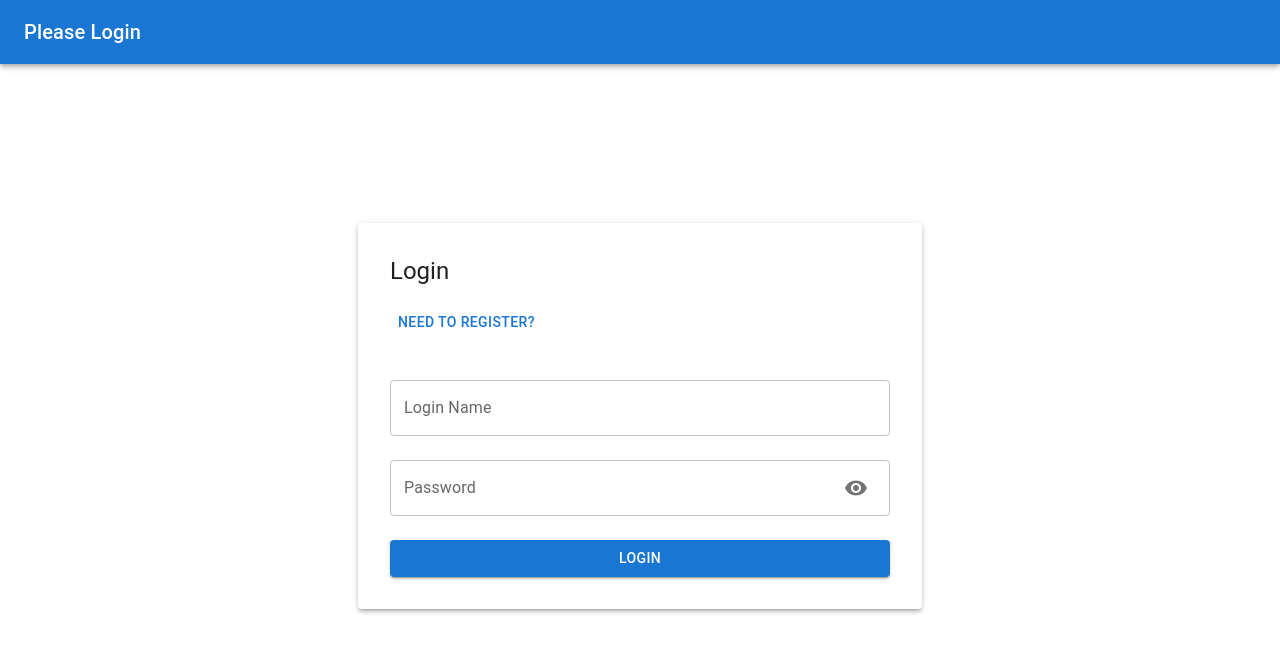
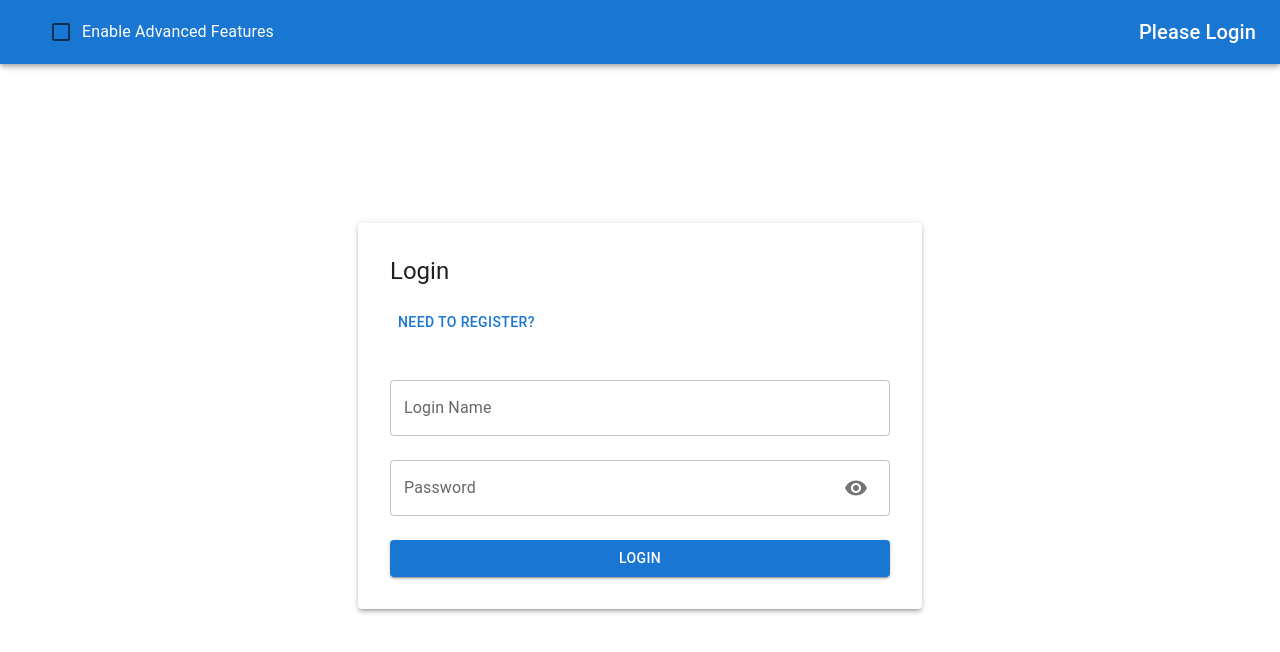
Before and after one commit to luxmountain/frontend-final, a React (Create React App) app: page /login in a window 1280 px wide. Shown: the top 652 px of the page. Built offline with nearby package versions, Linux system fonts and the light colour scheme.

Commit message:
add checkbox enable advanced feature

```diff
--- a/src/components/TopBar/index.jsx
+++ b/src/components/TopBar/index.jsx
@@ -4,7 +4,7 @@ import { useLocation, useNavigate } from "react-router-dom";
 import PhotoUploadDialog from "../PhotoUploadDialog";
 import models from "../../modelData/models";
 import { useAuth } from "../../context/AuthContext";
-
+import { FormControlLabel, Checkbox } from "@mui/material";
 import "./styles.css";
 
 function TopBar() {
@@ -12,11 +12,20 @@ function TopBar() {
   const navigate = useNavigate();
   const { currentUser, logout } = useAuth();
   const [contextText, setContextText] = useState("");
+  const [advancedFeaturesEnabled, setAdvancedFeaturesEnabled] = useState(() => {
+    const saved = localStorage.getItem("advancedFeaturesEnabled");
+    return saved === "true";
+  });
 
   const [uploadDialogOpen, setUploadDialogOpen] = useState(false);
 
   useEffect(() => {
     async function fetchUser() {
+      if (!currentUser) {
+        setContextText("Please Login");
+        return;
+      }
+
       const pathParts = location.pathname.split("/").filter(Boolean);
 
       if (
@@ -40,7 +49,9 @@ function TopBar() {
           setContextText("");
         }
       } else {
-        setContextText(currentUser ? `Hi ${currentUser.first_name}` : "Please Login");
+        setContextText(
+          currentUser ? `Hi ${currentUser.first_name}` : "Please Login"
+        );
       }
     }
 
@@ -60,18 +71,19 @@ function TopBar() {
     }
   };
 
+  const handleAdvancedFeaturesChange = (event) => {
+    const checked = event.target.checked;
+    setAdvancedFeaturesEnabled(checked);
+    localStorage.setItem("advancedFeaturesEnabled", checked);
+  };
+
   return (
     <AppBar position="fixed">
       <Toolbar className="appbar-toolbar">
         {currentUser && (
           <Box className="left-controls">
-            <Typography variant="body1">
-              Hi {currentUser.first_name}
-            </Typography>
-            <Button
-              color="inherit"
-              onClick={() => setUploadDialogOpen(true)}
-            >
+            <Typography variant="body1">Hi {currentUser.first_name}</Typography>
+            <Button color="inherit" onClick={() => setUploadDialogOpen(true)}>
               Add Photo
             </Button>
             <Button color="inherit" onClick={handleLogout}>
@@ -79,7 +91,17 @@ function TopBar() {
             </Button>
           </Box>
         )}
-
+        <FormControlLabel
+          control={
+            <Checkbox
+              checked={advancedFeaturesEnabled}
+              onChange={handleAdvancedFeaturesChange}
+              color="inherit"
+            />
+          }
+          label="Enable Advanced Features"
+          sx={{ color: "white", ml: 2 }}
+        />
         <Typography variant="h6" component="div">
           {contextText}
         </Typography>
```
